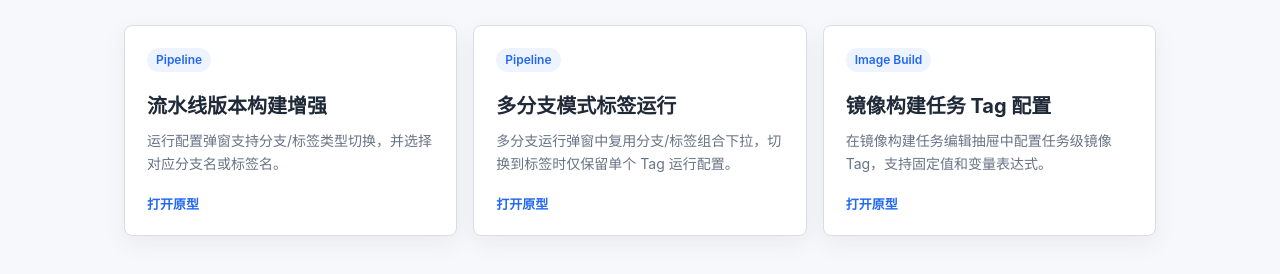
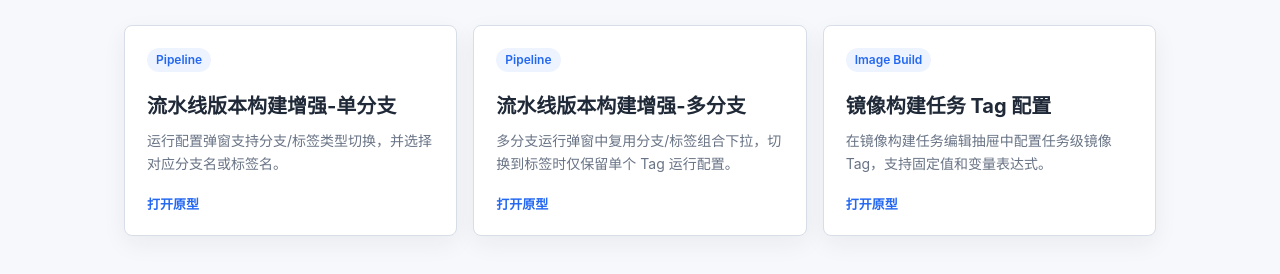
Before and after one commit to miles-cloud-lab/devops-prototype, a plain HTML site: page index.html in a window 1280 px wide. Shown: the part 134-408 px from the top of the page. Drawn offline with Linux system fonts and the light colour scheme.

Commit message:
Rename pipeline version prototype cards

```diff
--- a/index.html
+++ b/index.html
@@ -103,13 +103,13 @@
     <section class="grid" aria-label="Prototype modules">
       <a class="card" href="./pipeline-version/">
         <span class="tag">Pipeline</span>
-        <h2>流水线版本构建增强</h2>
+        <h2>流水线版本构建增强-单分支</h2>
         <p>运行配置弹窗支持分支/标签类型切换，并选择对应分支名或标签名。</p>
         <div class="path">打开原型</div>
       </a>
       <a class="card" href="./pipeline-version/multi-branch-tag.html">
         <span class="tag">Pipeline</span>
-        <h2>多分支模式标签运行</h2>
+        <h2>流水线版本构建增强-多分支</h2>
         <p>多分支运行弹窗中复用分支/标签组合下拉，切换到标签时仅保留单个 Tag 运行配置。</p>
         <div class="path">打开原型</div>
       </a>
```
